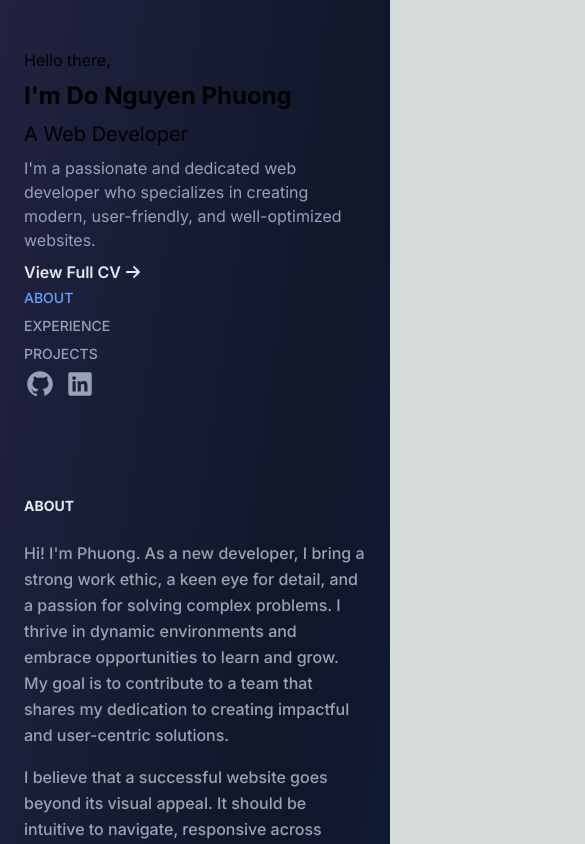
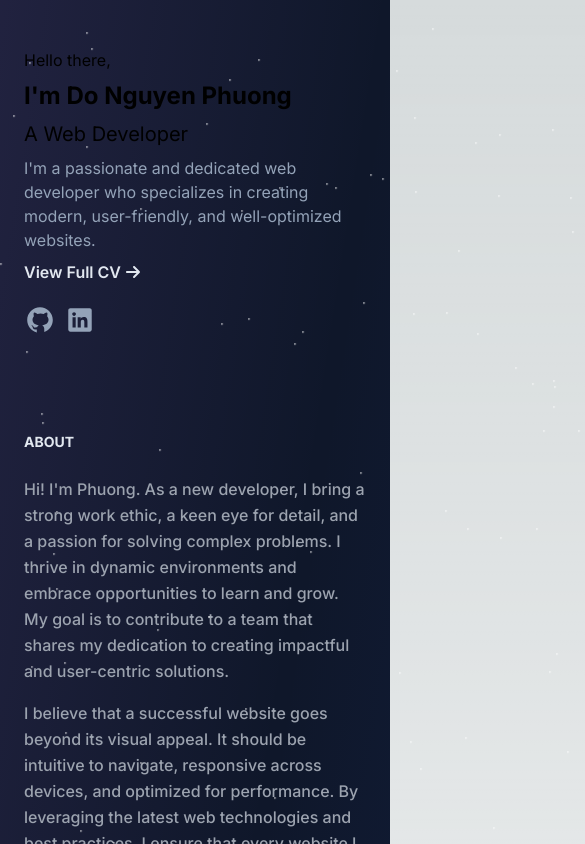
Before and after one commit to phuong9524/portfolio, a Next.js app: page / in a window 390 px wide. Shown: the top 844 px of the page, 585 px wide, since content can reach past the window. Built offline with nearby package versions, Linux system fonts and the light colour scheme.

Commit message:
Change favicon.ico to icon.ico. Create twinkle star effect background

```diff
--- /dev/null
+++ b/src/app/components/twinkle-star.jsx
@@ -0,0 +1,13 @@
+export default function TwinkleStar() {
+  return (
+    <>
+      <span
+        className=" absolute w-0.5 h-0.5 rounded m-0 animate-twinkle ease-linear"
+        style={{
+          top: `${Math.random() * 1500}px`,
+          left: `${Math.random() * 1500}px`,
+        }}
+      ></span>
+    </>
+  );
+}
--- a/src/app/page.jsx
+++ b/src/app/page.jsx
@@ -1,10 +1,15 @@
 import CardExperience from "./components/card-experience";
 import CardProject from "./components/card-project";
+import TwinkleStar from "./components/twinkle-star";
 
 export default function Home() {
+  const array = [...Array(300)];
   return (
-    <div className="bg-gradient-to-tl from-blue-600 via-transparent to-purple-400">
-      <div className="bg-slate-900">
+    <div className=" bg-slate-900">
+      {array.map((_) => (
+        <TwinkleStar />
+      ))}
+
       <div className="bg-gradient-to-tl from-blue-600/[.1] via-transparent to-purple-400/[.1]">
         <div className="mx-auto min-h-screen max-w-screen-xl px-6 py-12 md:px-12 md:py-20 lg:px-24 lg:py-0 ">
           <div className="lg:flex lg:justify-between lg:gap-4 selection:bg-violet-500 selection:text-slate-100">
@@ -38,39 +43,70 @@ export default function Home() {
                   </a>
                 </div>
               </div>
-                <div>
+              <div className="sr-only lg:not-sr-only">
                 <ul
                   data-hs-scrollspy="#scrollspy-2"
                   data-hs-scrollspy-scrollable-parent="#scrollspy-scrollable-parent-2"
+                  className=" space-y-5 inline-flex flex-col"
                 >
                   <li>
                     <a
                       href="#about"
-                        className="block py-0.5 text-sm font-medium leading-6 text-slate-400 hover:text-slate-300 hs-scrollspy-active:text-blue-400 active"
+                      className="group flex items-center gap-2 py-0.5 text-sm font-medium leading-6 text-slate-400 hover:text-violet-500 hs-scrollspy-active:text-violet-500 active"
                     >
+                      <span className="bg-gradient-to-r from-indigo-500 to-violet-500  blur-md absolute rounded-lg ">
+                        ---
+                      </span>
+                      <svg
+                        xmlns="http://www.w3.org/2000/svg"
+                        height="1em"
+                        viewBox="0 0 576 512"
+                        className=" fill-current relative "
+                      >
+                        <path d="M316.9 18C311.6 7 300.4 0 288.1 0s-23.4 7-28.8 18L195 150.3 51.4 171.5c-12 1.8-22 10.2-25.7 21.7s-.7 24.2 7.9 32.7L137.8 329 113.2 474.7c-2 12 3 24.2 12.9 31.3s23 8 33.8 2.3l128.3-68.5 128.3 68.5c10.8 5.7 23.9 4.9 33.8-2.3s14.9-19.3 12.9-31.3L438.5 329 542.7 225.9c8.6-8.5 11.7-21.2 7.9-32.7s-13.7-19.9-25.7-21.7L381.2 150.3 316.9 18z" />
+                      </svg>{" "}
                       ABOUT
                     </a>
                   </li>
                   <li>
                     <a
                       href="#experience"
-                        className="block py-0.5 text-sm font-medium leading-6 text-slate-400 hover:text-slate-300 hs-scrollspy-active:text-blue-400"
+                      className="flex items-center gap-2 py-0.5 text-sm font-medium leading-6 text-slate-400 hover:text-violet-500 hs-scrollspy-active:text-violet-500"
                     >
+                      <span className="bg-gradient-to-r from-indigo-500 to-violet-500  blur-md absolute rounded-lg invisible active:visible">
+                        ---
+                      </span>
+                      <svg
+                        xmlns="http://www.w3.org/2000/svg"
+                        height="1em"
+                        viewBox="0 0 576 512"
+                        className="fill-current"
+                      >
+                        <path d="M316.9 18C311.6 7 300.4 0 288.1 0s-23.4 7-28.8 18L195 150.3 51.4 171.5c-12 1.8-22 10.2-25.7 21.7s-.7 24.2 7.9 32.7L137.8 329 113.2 474.7c-2 12 3 24.2 12.9 31.3s23 8 33.8 2.3l128.3-68.5 128.3 68.5c10.8 5.7 23.9 4.9 33.8-2.3s14.9-19.3 12.9-31.3L438.5 329 542.7 225.9c8.6-8.5 11.7-21.2 7.9-32.7s-13.7-19.9-25.7-21.7L381.2 150.3 316.9 18z" />
+                      </svg>{" "}
                       EXPERIENCE
                     </a>
                   </li>
                   <li>
                     <a
                       href="#projects"
-                        className="block py-0.5 text-sm font-medium leading-6 text-slate-400 hover:text-slate-300 hs-scrollspy-active:text-blue-400"
+                      className="flex items-center gap-2 py-0.5 text-sm font-medium leading-6 text-slate-400 hover:text-violet-500 hs-scrollspy-active:text-violet-500"
                     >
+                      <svg
+                        xmlns="http://www.w3.org/2000/svg"
+                        height="1em"
+                        viewBox="0 0 576 512"
+                        className="fill-current"
+                      >
+                        <path d="M316.9 18C311.6 7 300.4 0 288.1 0s-23.4 7-28.8 18L195 150.3 51.4 171.5c-12 1.8-22 10.2-25.7 21.7s-.7 24.2 7.9 32.7L137.8 329 113.2 474.7c-2 12 3 24.2 12.9 31.3s23 8 33.8 2.3l128.3-68.5 128.3 68.5c10.8 5.7 23.9 4.9 33.8-2.3s14.9-19.3 12.9-31.3L438.5 329 542.7 225.9c8.6-8.5 11.7-21.2 7.9-32.7s-13.7-19.9-25.7-21.7L381.2 150.3 316.9 18z" />
+                      </svg>{" "}
                       PROJECTS
                     </a>
                   </li>
                 </ul>
               </div>
 
-                <div className="flex justify-start gap-2">
+              <div className="flex justify-start gap-2 mt-5 lg:mt-0">
                 <a
                   className="block hover:text-slate-300 text-slate-400"
                   href="https://github.com/phuong9524"
@@ -119,11 +155,11 @@ export default function Home() {
                   <p className="  font-medium leading-relaxed text-gray-400 mb-4">
                     I believe that a successful website goes beyond its visual
                     appeal. It should be intuitive to navigate, responsive
-                      across devices, and optimized for performance. By
-                      leveraging the latest web technologies and best practices,
-                      I ensure that every website I create is not only visually
-                      stunning but also fast-loading and accessible to a wide
-                      range of users.
+                    across devices, and optimized for performance. By leveraging
+                    the latest web technologies and best practices, I ensure
+                    that every website I create is not only visually stunning
+                    but also fast-loading and accessible to a wide range of
+                    users.
                   </p>
                   <p className=" font-medium leading-relaxed text-gray-400  ">
                     If you're seeking a passionate and detail-oriented web
@@ -237,6 +273,5 @@ export default function Home() {
         </div>
       </div>
     </div>
-    </div>
   );
 }
--- a/tailwind.config.js
+++ b/tailwind.config.js
@@ -14,14 +14,34 @@ module.exports = {
         "gradient-conic":
           "conic-gradient(from 180deg at 50% 50%, var(--tw-gradient-stops))",
       },
+      keyframes: {
+        twinkle: {
+          "0%": {
+            transform: "scale(1, 1)",
+            background: "rgba(255, 255, 255, 0)",
+            transitionTimingFunction: "linear",
+          },
+          "40%": {
+            transform: "scale(0.8, 0.8)",
+            background: "rgba(255, 255, 255, 1)",
+            transitionTimingFunction: "cubic-bezier(0, 0, 0.2, 1)",
+          },
+          "80%": {
+            background: "rgba(255, 255, 255, 0)",
+            transform: "scale(1, 1)",
+          },
+          "100%": {
+            background: "rgba(255, 255, 255, 0)",
+            transform: "scale(1, 1)",
+          },
+        },
+      },
+      animation: {
+        twinkle: `twinkle ${Math.random() * 5 + 5}s linear ${
+          Math.random() * 1 + 1
+        }s infinite `,
+      },
     },
-    // colors: {
-    //   "light-blue": "#5fd0d0",
-    //   "moss-green": "#4b9566",
-    //   "light-green": "#9df6c7",
-    //   blue: "#20328b",
-    //   "bright-blue": "#9bfafc",
-    // },
   },
   plugins: [require("preline/plugin")],
 };
```
Also changed, not shown: 1 other file (tests, documents, lock files or other folders). Lines whose indentation alone changed are shown as unchanged.
